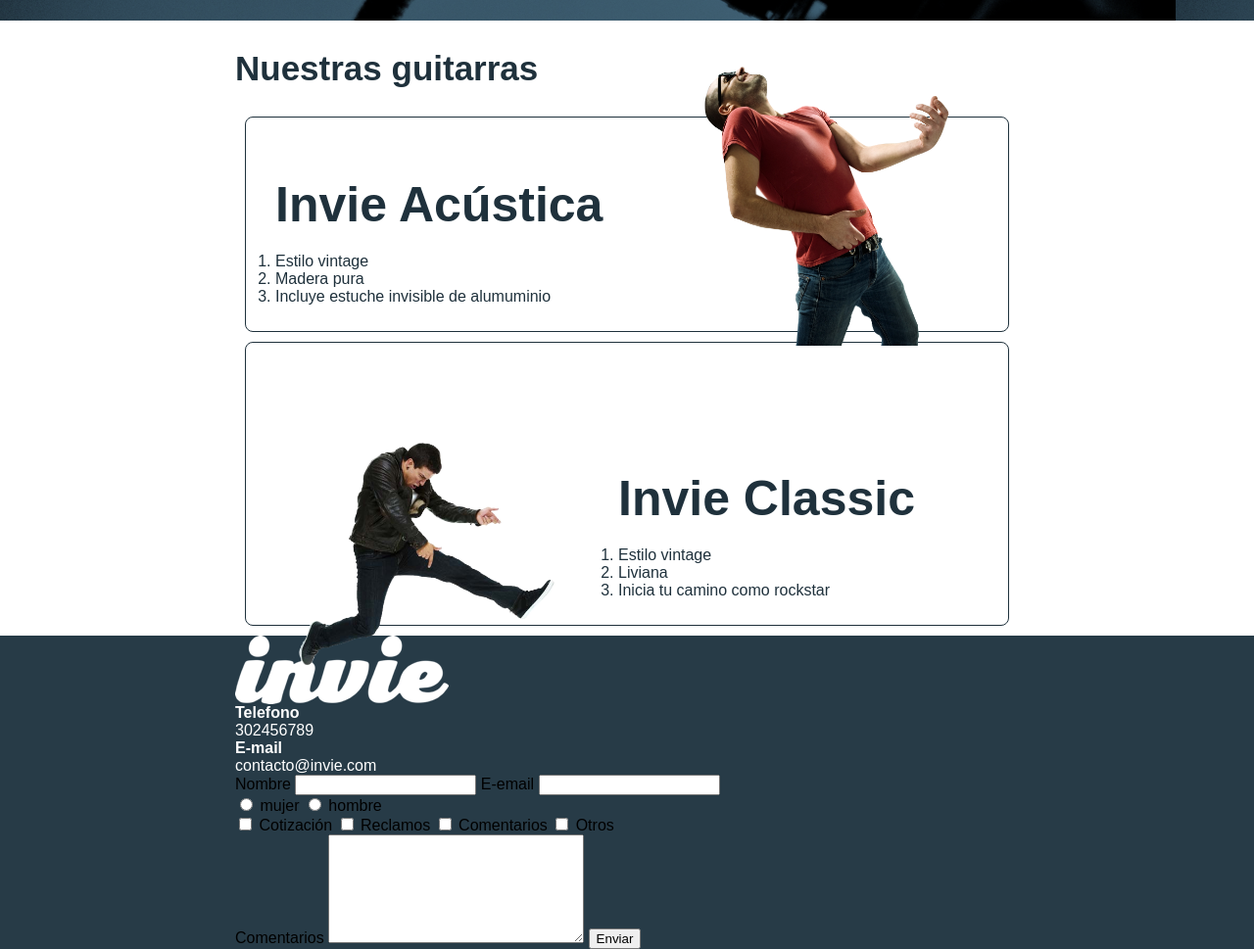
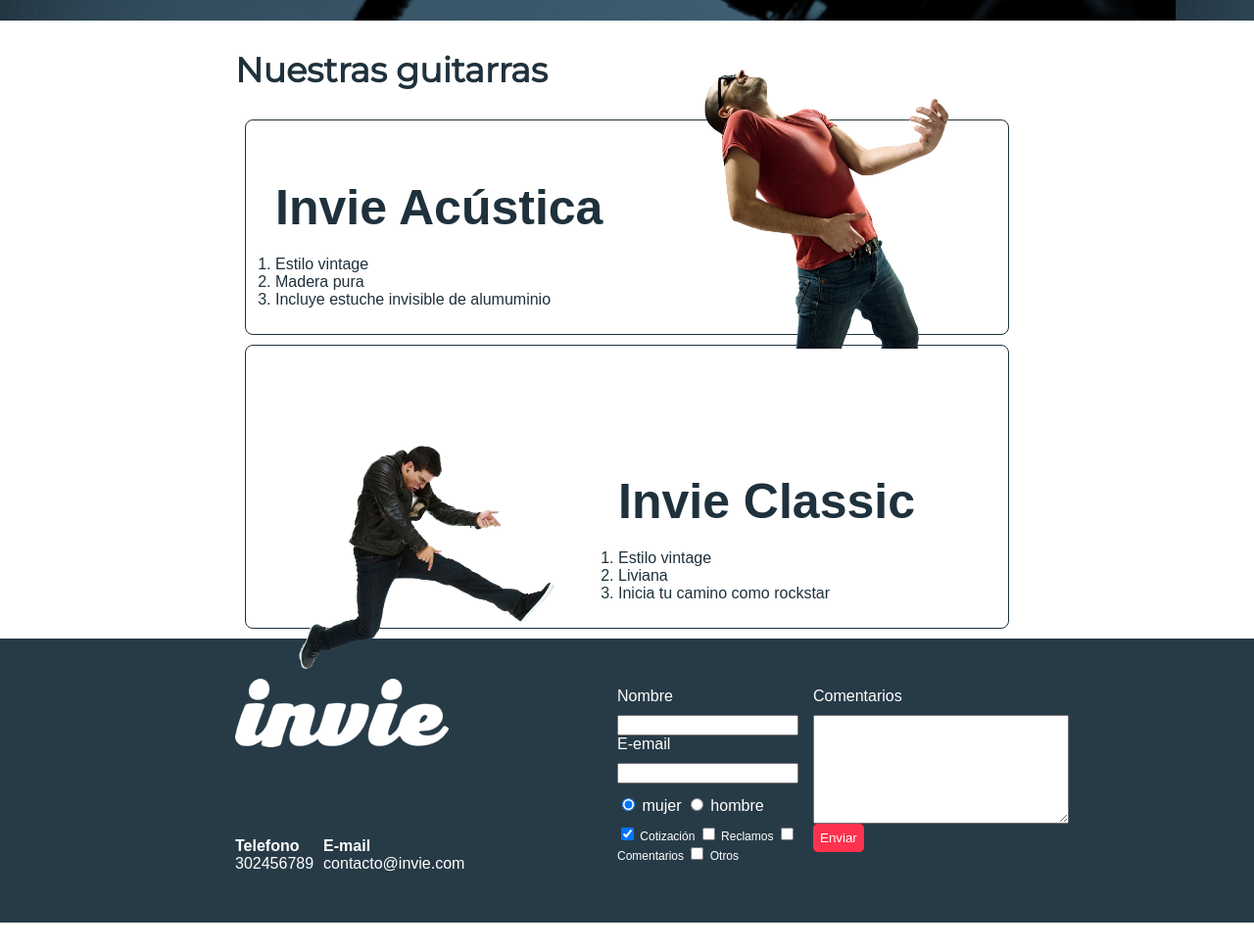
Before and after one commit to hugogs/Invie, a plain HTML site: page index.html in a window 1280 px wide. Shown: the part 422-1391 px from the top of the page at 98% size. After the commit the page ends 1364 px from the top, so only its background shows below. Drawn offline with Linux system fonts and the light colour scheme; a web font is replaced by a local one.

Commit message:
Usando Flex box

```diff
--- a/css/invie.css
+++ b/css/invie.css
@@ -61,7 +61,7 @@ body {
 	font-family: 'Allerta', sans-serif;
 	margin: 0;
 }
-button {
+.button {
 	border-radius: 5px;
 	border: none;
 	background: #fd324e;
@@ -86,7 +86,7 @@ button {
 	color: #1F313C;
 }
 .guitarras h2 {
-	ont-family: 'Montserrat', sans-serif;
+	font-family: 'Montserrat', sans-serif;
 	font-size: 35px;
 }
 .portada {
@@ -155,6 +155,12 @@ button {
 .footer {
 	background: #273b47;
 }
+.contacto {
+	display: flex;
+	width: 300px;
+	flex-wrap: wrap;
+	align-items: center;
+}
 .contacto img {
 	display: block;
 }
@@ -164,4 +170,35 @@ button {
 .contacto a {
 	color: white;
 	text-decoration: none;
+	margin: 10px 10px 10px 0;
 }
+
+.footer .contenedor {
+	display: flex;
+	justify-content: space-between;
+}
+.formulario{
+	display: flex;
+	width: 400px;
+	color: white;
+	padding: 50px 10px;
+}
+.col1, .col2{
+	display: flex;
+	flex-direction: column;
+}
+.col1{
+	margin-right: 15px;
+}
+.col2{
+	align-items: flex-start;
+}
+.intereses label{
+	font-size: 12px;
+}
+.formulario label, .sexo, .intereses{
+	margin-bottom: 10px;
+}
+.sexo{
+	margin-top: 12px;
+}
--- a/index.html
+++ b/index.html
@@ -30,7 +30,7 @@
         <div class="contenedor">
           <h1 class="titulo">Guitarras inviesibles</h1><!-- titulo -->
           <h3 class="title-a">Sé la estrella de rock que siempre quisiste ser</h3><!-- resumen -->
-          <button>Conoce más</button><!-- boton -->
+          <button class="button">Conoce más</button><!-- boton -->
         </div>
     </section>
     <section id="guitarras" class="guitarras contenedor"> <!-- guitarras -->
@@ -66,13 +66,14 @@
           <a href="mailto:contacto@invie.com"><strong>E-mail</strong><span>contacto@invie.com</span></a>
         </div>
         <form class="formulario">
+          <div class="col1">
             <label for="nombre">Nombre</label>
             <input type="text" required id="nombre" name="nombre"/>
             <label for="email">E-email</label>
             <input type="email" required id="email" name="email"/>
             <div class="sexo">
               <label for="mujer">
-              <input type="radio" id="mujer" name="sexo" value="mujer"> mujer
+                <input type="radio" checked id="mujer" name="sexo" value="mujer"> mujer
               </label>
               <label for="hombre">
                 <input type="radio" id="hombre" name="sexo" value="hombre"> hombre
@@ -80,7 +81,7 @@
             </div>
             <div class="intereses">
               <label for="cotizacion">
-              <input type="checkbox" id="cotizacion" name="intereses" value="cotizacion"> Cotización
+                <input type="checkbox" checked id="cotizacion" name="intereses" value="cotizacion"> Cotización
               </label>
               <label for="reclamos">
                 <input type="checkbox" id="reclamos" name="intereses" value="reclamos"> Reclamos
@@ -92,10 +93,11 @@
                 <input type="checkbox" id="otros" name="intereses" value="otros"> Otros
               </label>
             </div>
-          <div>
+          </div>
+          <div class="col2">
             <label for="comentarios">Comentarios</label>
             <textarea name="comentarios" id="comentarios" rows="7" cols="30"></textarea>
-            <input type="submit" value="Enviar"/>
+            <input type="submit" value="Enviar" class="button"/>
           </div>
         </form>
       </div>
```
Lines whose indentation alone changed are shown as unchanged.
